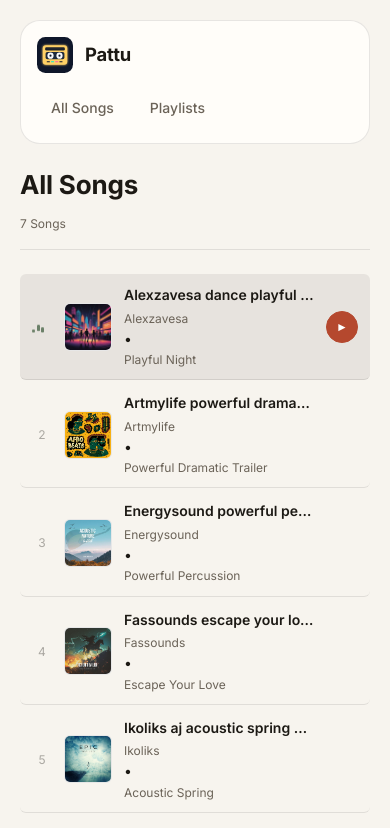
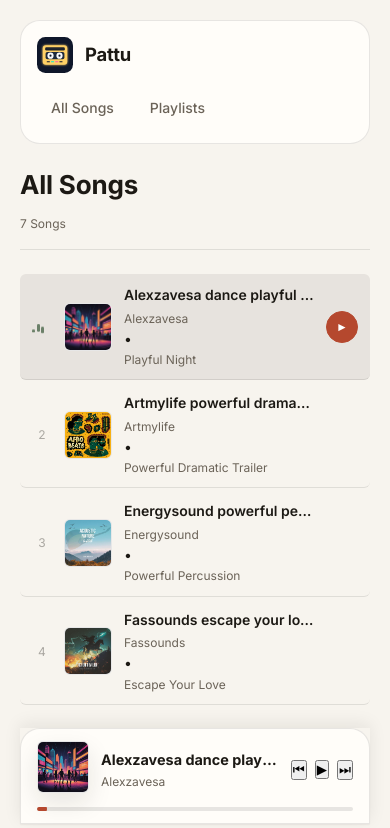
Before and after one commit to sarathkpreman/music-player, a React (Vite) app: page / in a window 390 px wide. Shown: the top 828 px of the page. Built offline with nearby package versions, Linux system fonts and the light colour scheme.

Commit message:
Fixed bugs

```diff
--- a/src/index.css
+++ b/src/index.css
@@ -92,7 +92,7 @@ input:focus-visible,
 ========================= */
 
 .app {
-  /* height: 100vh; */
+  height: 100vh;
   overflow: hidden;
   padding: var(--space-5);
   display: flex;
@@ -961,6 +961,9 @@ input:focus-visible,
   }
 
   .player-section {
+    position: sticky;
+    bottom: 0;
+    z-index: 100;
     grid-row: 2;
     box-shadow: 0 -4px 16px rgba(28, 25, 20, 0.08);
   }
```
